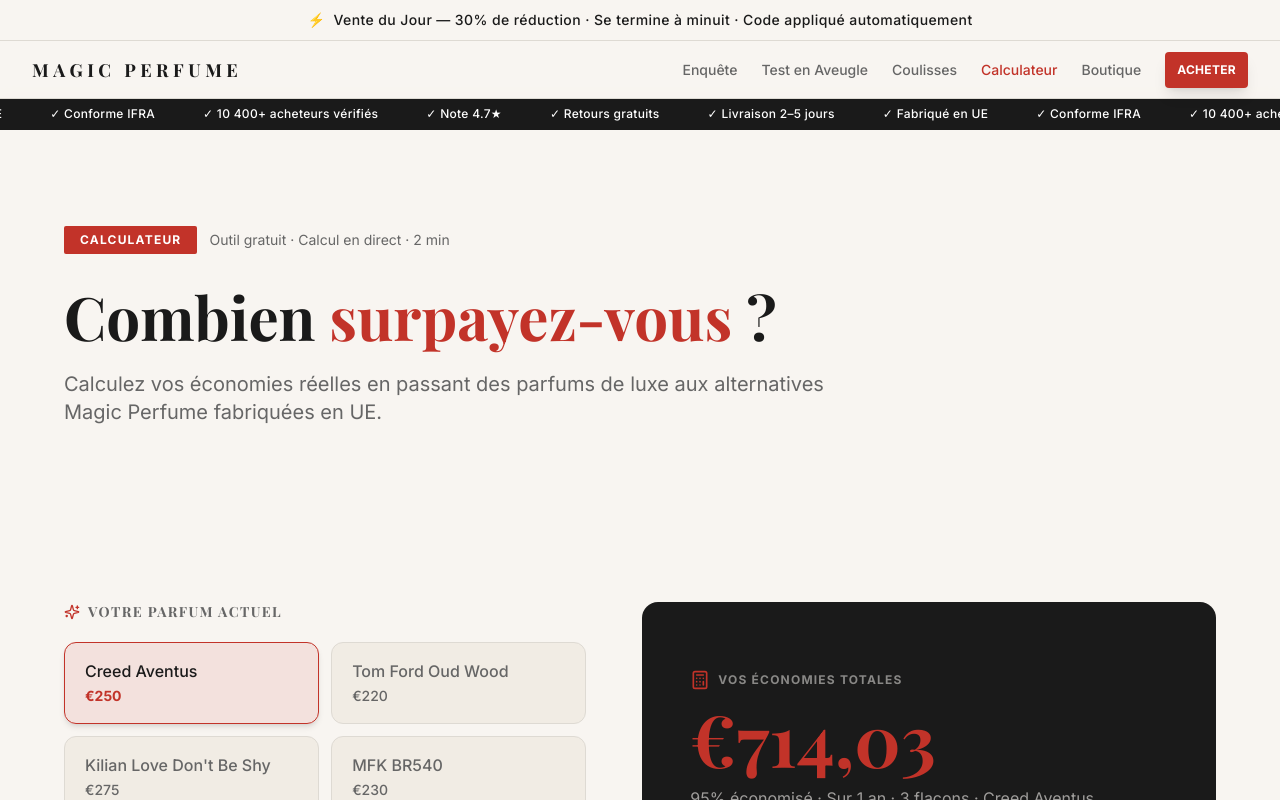
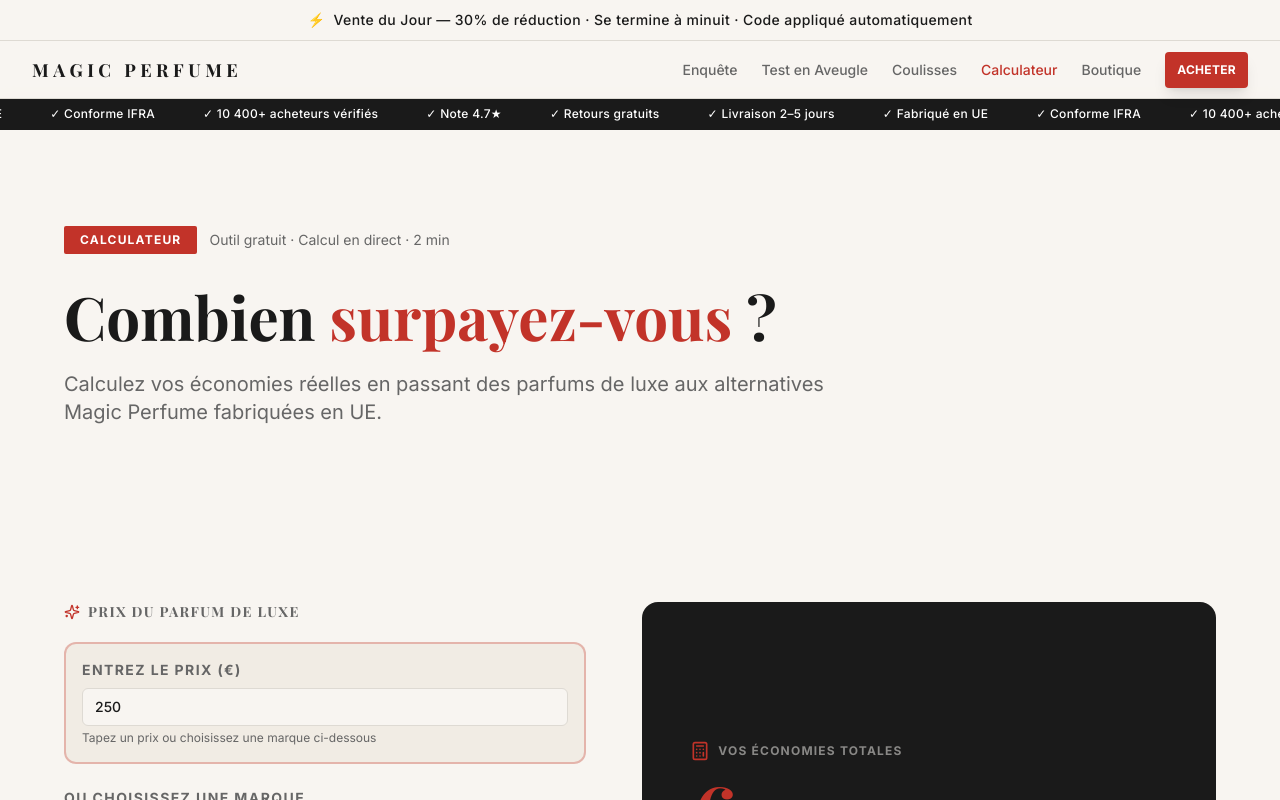
Before and after one commit to 0mm7/tryscent, a React (Vite) app: page /calculateur in a window 1280 px wide. Shown: the top 800 px of the page. Built offline with nearby package versions, Linux system fonts and the light colour scheme; the HTML template or start-up script is replaced by a standard one; a web font is replaced by a local one.

Commit message:
feat: allow custom luxury perfume price in calculator for perfect user experience

```diff
--- a/src/pages/Calculateur.tsx
+++ b/src/pages/Calculateur.tsx
@@ -50,14 +50,19 @@ const Calculateur = () => {
   const [selected, setSelected] = useState(0);
   const [bottles, setBottles] = useState(3);
   const [years, setYears] = useState(1);
+  const [customPrice, setCustomPrice] = useState("");
+  const [useCustom, setUseCustom] = useState(false);
+
+  // Determine which price to use
+  const luxPrice = useCustom && customPrice !== "" ? Number(customPrice) : perfumes[selected].price;
 
   const result = useMemo(() => {
-    const lux = perfumes[selected].price * bottles * years;
+    const lux = luxPrice * bottles * years;
     const mp = MAGIC_PRICE * bottles * years;
     const savings = lux - mp;
-    const pct = Math.round((savings / lux) * 100);
+    const pct = lux > 0 ? Math.round((savings / lux) * 100) : 0;
     return { lux, mp, savings, pct };
-  }, [selected, bottles, years]);
+  }, [luxPrice, bottles, years]);
 
   const maxCost = Math.max(result.lux, result.mp);
 
@@ -86,25 +91,52 @@ const Calculateur = () => {
           {/* Left — inputs */}
           <div>
             <h3 className="text-sm font-bold uppercase tracking-widest text-muted-foreground mb-5 flex items-center gap-2">
-              <Sparkles size={16} className="text-primary" /> Votre parfum actuel
+              <Sparkles size={16} className="text-primary" /> Prix du parfum de luxe
             </h3>
-            <div className="grid grid-cols-1 sm:grid-cols-2 gap-2 sm:gap-3 mb-8 sm:mb-10">
+            {/* Custom price input */}
+            <div className="mb-6 bg-secondary rounded-xl p-4 border-2 border-primary/30">
+              <label className="text-xs sm:text-sm font-bold uppercase tracking-widest text-muted-foreground mb-2 block">
+                Entrez le prix (€)
+              </label>
+              <input
+                type="number"
+                min={1}
+                max={1000}
+                step={1}
+                value={useCustom ? customPrice : luxPrice}
+                onChange={e => {
+                  setCustomPrice(e.target.value);
+                  setUseCustom(true);
+                }}
+                onFocus={() => setUseCustom(true)}
+                placeholder="Ex: 250"
+                className="w-full px-3 py-2 bg-background border border-border rounded-lg text-sm font-medium text-foreground placeholder-muted-foreground focus:outline-none focus:border-primary"
+              />
+              <div className="text-xs text-muted-foreground mt-1">Tapez un prix ou choisissez une marque ci-dessous</div>
+            </div>
+            {/* Preset buttons */}
+            <div className="mb-8 sm:mb-10">
+              <p className="text-xs sm:text-sm font-bold uppercase tracking-widest text-muted-foreground mb-2">Ou choisissez une marque</p>
+              <div className="grid grid-cols-1 sm:grid-cols-2 gap-2 sm:gap-3">
                 {perfumes.map((p, i) => (
                   <button
                     key={i}
-                  onClick={() => setSelected(i)}
-                  className={`text-left px-3 sm:px-5 py-3 sm:py-4 rounded-lg sm:rounded-xl border text-sm sm:text-base font-medium transition-all ${
-                    selected === i
+                    onClick={() => {
+                      setSelected(i);
+                      setUseCustom(false);
+                    }}
+                    className={`text-left px-3 sm:px-5 py-3 sm:py-4 rounded-lg sm:rounded-xl border text-xs sm:text-sm font-medium transition-all ${
+                      !useCustom && selected === i
                         ? "border-primary bg-primary/10 text-foreground shadow-md"
                         : "border-border bg-secondary text-muted-foreground hover:border-primary/40"
                     }`}
                   >
-                  <span className="block">{p.name}</span>
-                  <span className={`text-sm ${selected === i ? "text-primary font-bold" : "text-muted-foreground"}`}>€{p.price}</span>
+                    <span className="block truncate">{p.name}</span>
+                    <span className="text-xs sm:text-xs font-semibold">€{p.price}</span>
                   </button>
                 ))}
               </div>
-
+            </div>
             {/* Sliders */}
             <div className="mb-8">
               <label className="text-sm font-bold uppercase tracking-widest text-muted-foreground mb-3 block">
@@ -117,7 +149,6 @@ const Calculateur = () => {
               />
               <div className="flex justify-between text-sm text-muted-foreground mt-1"><span>1</span><span>12</span></div>
             </div>
-
             <div className="mb-8">
               <label className="text-sm font-bold uppercase tracking-widest text-muted-foreground mb-3 block">
                 Période : <span className="text-primary text-lg">{years} an{years > 1 ? "s" : ""}</span>
@@ -141,14 +172,14 @@ const Calculateur = () => {
               €{result.savings.toFixed(2).replace(".", ",")}
             </p>
             <p className="text-base text-background/60 mb-8">
-              {result.pct}% économisé · Sur {years} an{years > 1 ? "s" : ""} · {bottles} flacon{bottles > 1 ? "s" : ""} · {perfumes[selected].name}
+              {result.pct}% économisé · Sur {years} an{years > 1 ? "s" : ""} · {bottles} flacon{bottles > 1 ? "s" : ""} · {useCustom && customPrice !== "" ? `Prix personnalisé` : perfumes[selected].name}
             </p>
 
             <div className="grid grid-cols-2 gap-4 mb-8">
               <div className="bg-background/10 rounded-xl p-5 text-center">
                 <p className="text-xs font-bold uppercase tracking-widest text-background/50 mb-2">Coût luxe</p>
                 <p className="text-2xl font-bold text-background">€{result.lux.toFixed(2).replace(".", ",")}</p>
-                <p className="text-xs text-background/50 mt-1">{bottles}× {perfumes[selected].name}</p>
+                <p className="text-xs text-background/50 mt-1">{bottles}× {useCustom && customPrice !== "" ? "Votre prix" : perfumes[selected].name}</p>
               </div>
               <div className="bg-primary/20 rounded-xl p-5 text-center">
                 <p className="text-xs font-bold uppercase tracking-widest text-background/50 mb-2">Coût Magic Perfume</p>
```
Lines whose indentation alone changed are shown as unchanged.
